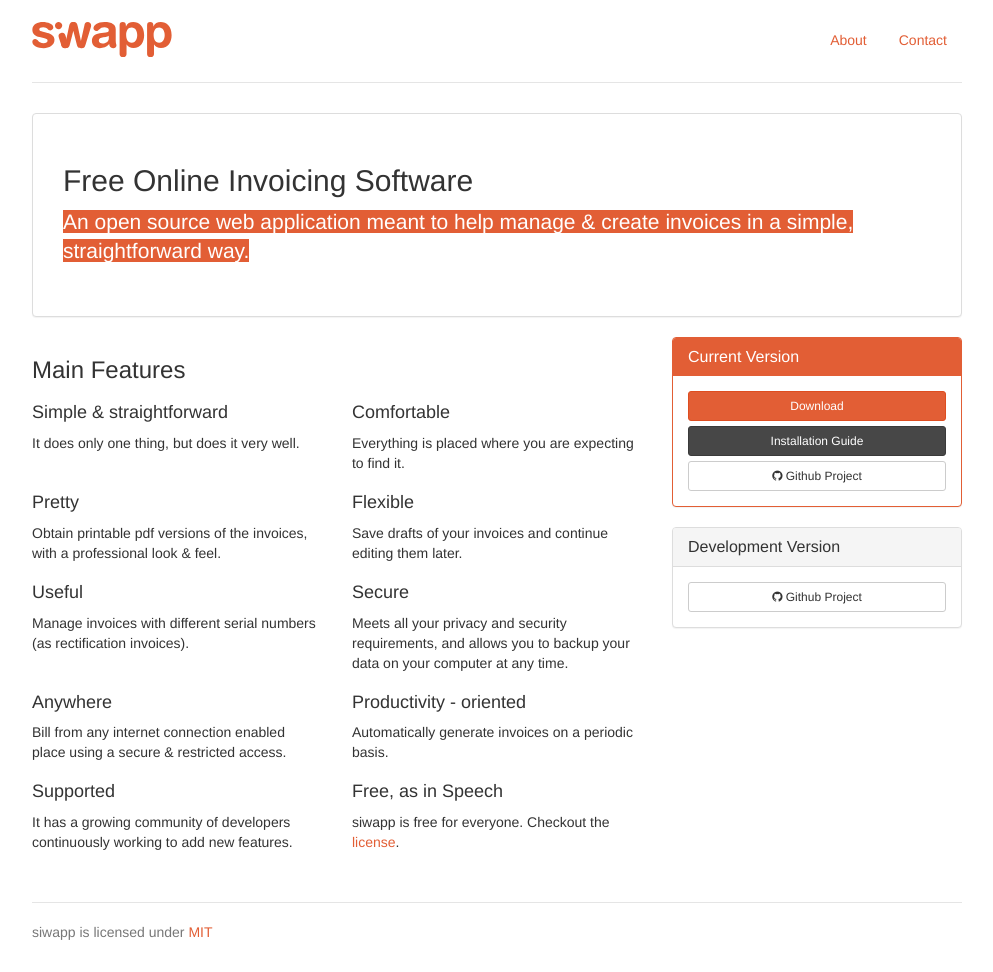
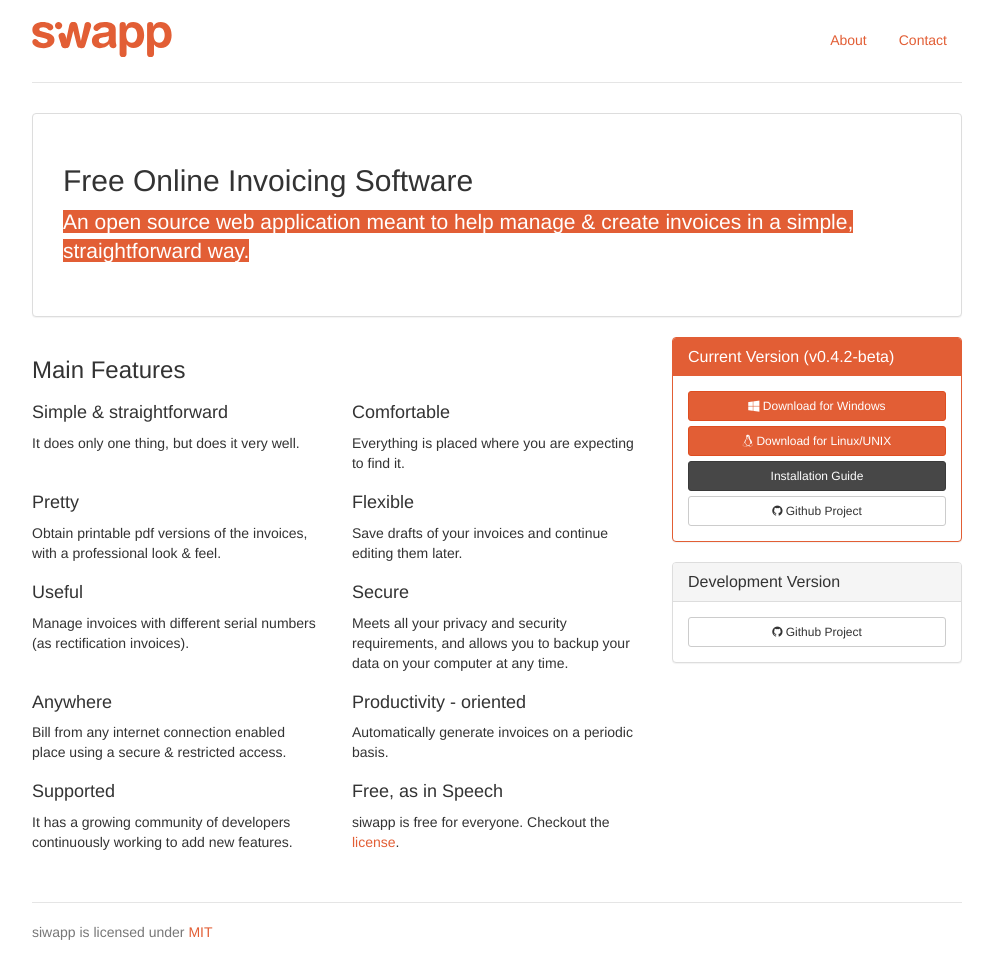
Before and after one commit to amgsx/siwaap, a Jekyll site: the page built from index.html, in a window 1280 px wide. Shown: the whole page, without its empty margins (143-1136 px from the left). Built offline with Jekyll 4.4.1, drawn with Linux system fonts in a browser that asks for light colours.

Commit message:
Download links
Signed-off-by: Carlos Escribano <carlosescri@gmail.com>

```diff
--- a/index.html
+++ b/index.html
@@ -73,10 +73,11 @@ title: 'Free Online Invoicing Software'
 
       <div class="panel panel-primary">
         <div class="panel-heading">
-          <h3 class="panel-title">Current Version</h3>
+          <h3 class="panel-title">Current Version (v0.4.2-beta)</h3>
         </div>
         <div class="panel-body">
-          <a href="#" class="btn btn-block btn-sm btn-primary">Download</a>
+          <a href="https://github.com/siwapp/siwapp-sf1/releases/download/0.4.2-DEV/siwapp_0_4_2.beta.zip" class="btn btn-block btn-sm btn-primary"><i class="fa fa-windows"></i> Download for Windows</a>
+          <a href="https://github.com/siwapp/siwapp-sf1/releases/download/0.4.2-DEV/siwapp_0_4_2.beta.tar.gz" class="btn btn-block btn-sm btn-primary"><i class="fa fa-linux"></i> Download for Linux/UNIX</a>
           <a href="/installation/" class="btn btn-block btn-sm btn-secondary">Installation Guide</a>
           <a href="https://github.com/siwapp/siwapp-sf1" class="btn btn-block btn-sm btn-default"><i class="fa fa-github"></i> Github Project</a>
         </div>
```
